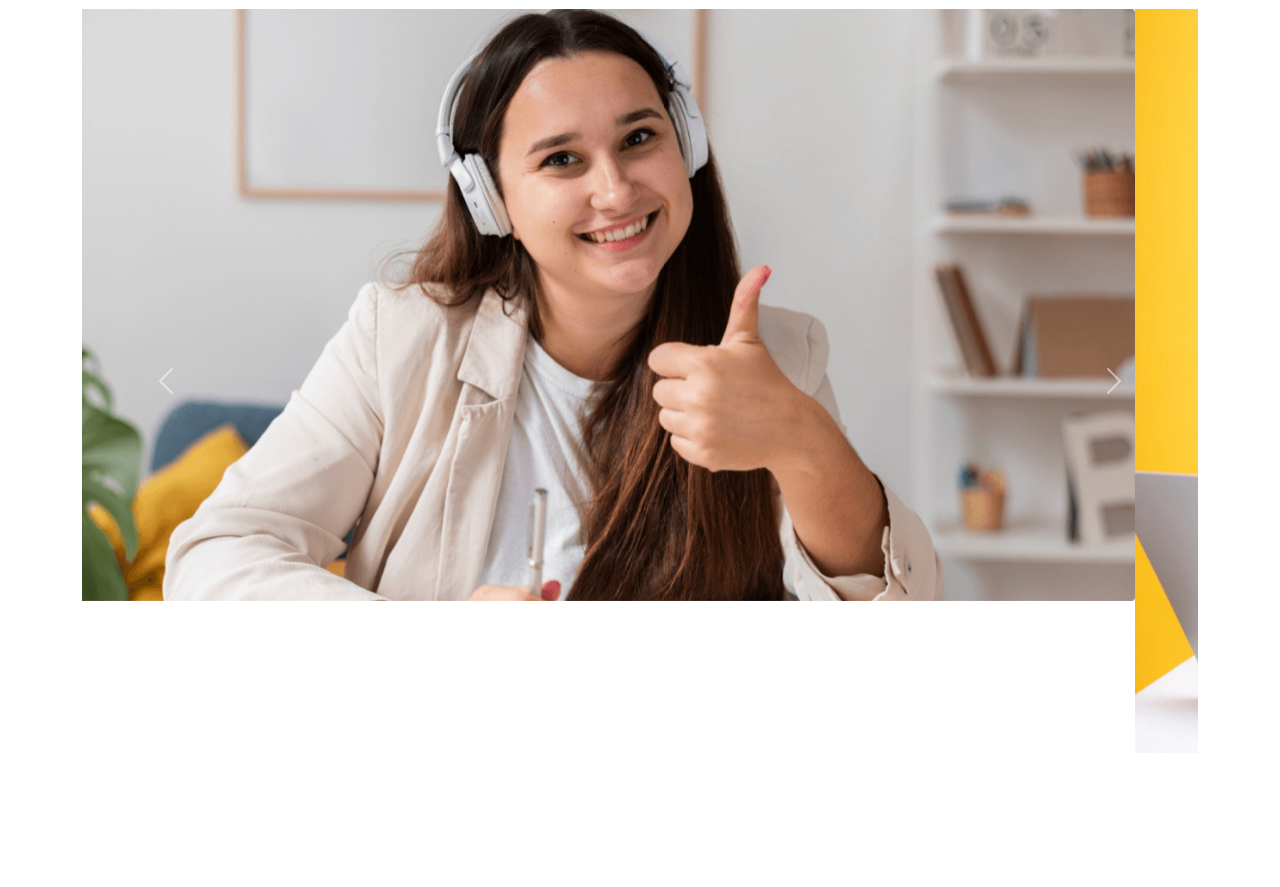
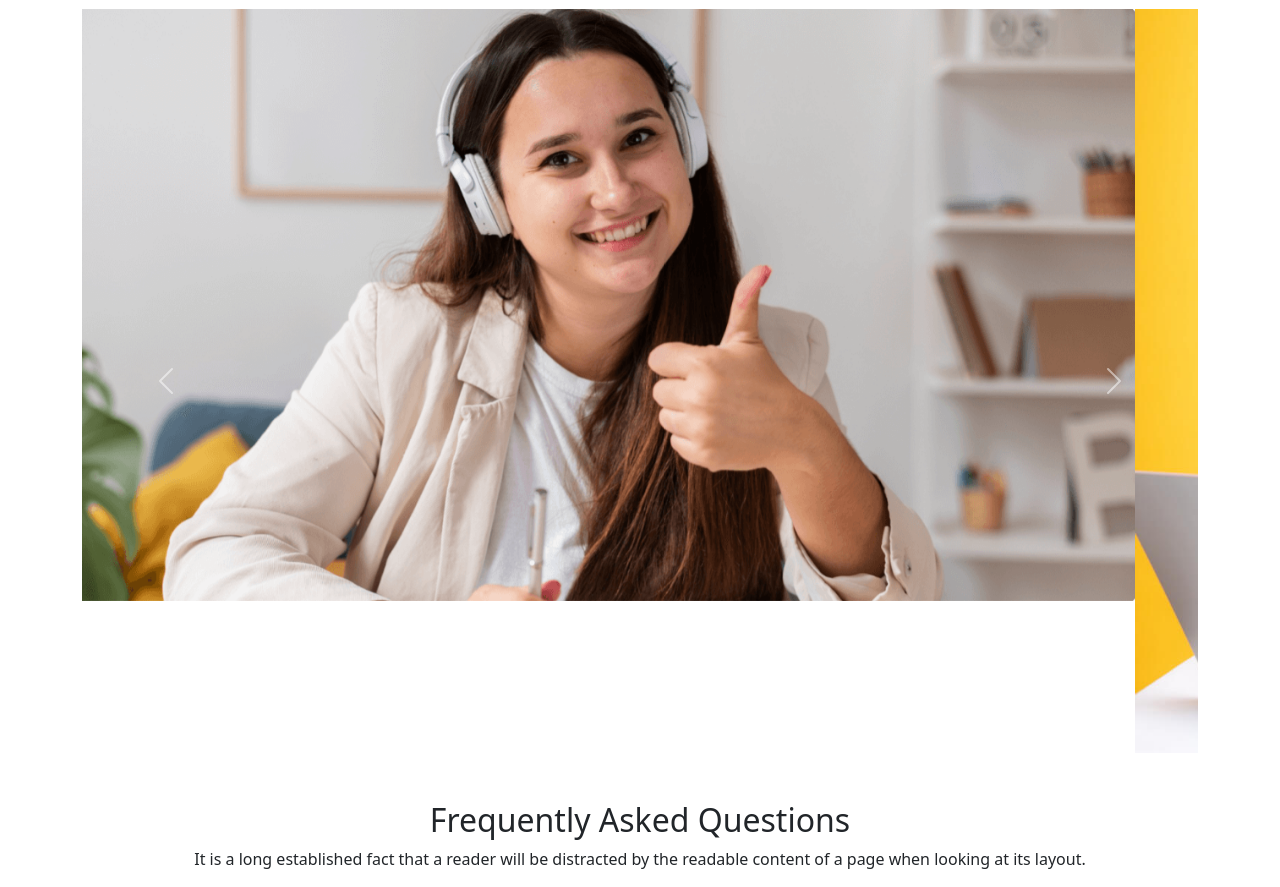
Before and after one commit to smtariqulislam/Education-Pro, a plain HTML site: page index.html in a window 1280 px wide. Shown: the part 63-950 px from the top of the page. Before the commit the page ends 816 px from the top, so only its background shows below. Drawn offline with nearby package versions, Linux system fonts and the light colour scheme.

Commit message:
start question section

```diff
--- a/index.html
+++ b/index.html
@@ -82,6 +82,19 @@
         <!-- slider end  -->
     </header>
 
+    <main>
+        <section class="container mt-5">
+            <div class="d-flex justify-content-center align-self-center">
+                <h2>Frequently Asked Questions</h2>
+            </div>
+            <div class="d-flex justify-content-center align-self-center">
+                <p>It is a long established fact that a reader will be distracted by the readable
+                    content of a page when looking at its layout.</p>
+            </div>
+        </section>
+
+    </main>
+
 
 
     <script src="https://cdn.jsdelivr.net/npm/bootstrap@5.0.2/dist/js/bootstrap.bundle.min.js"
```
